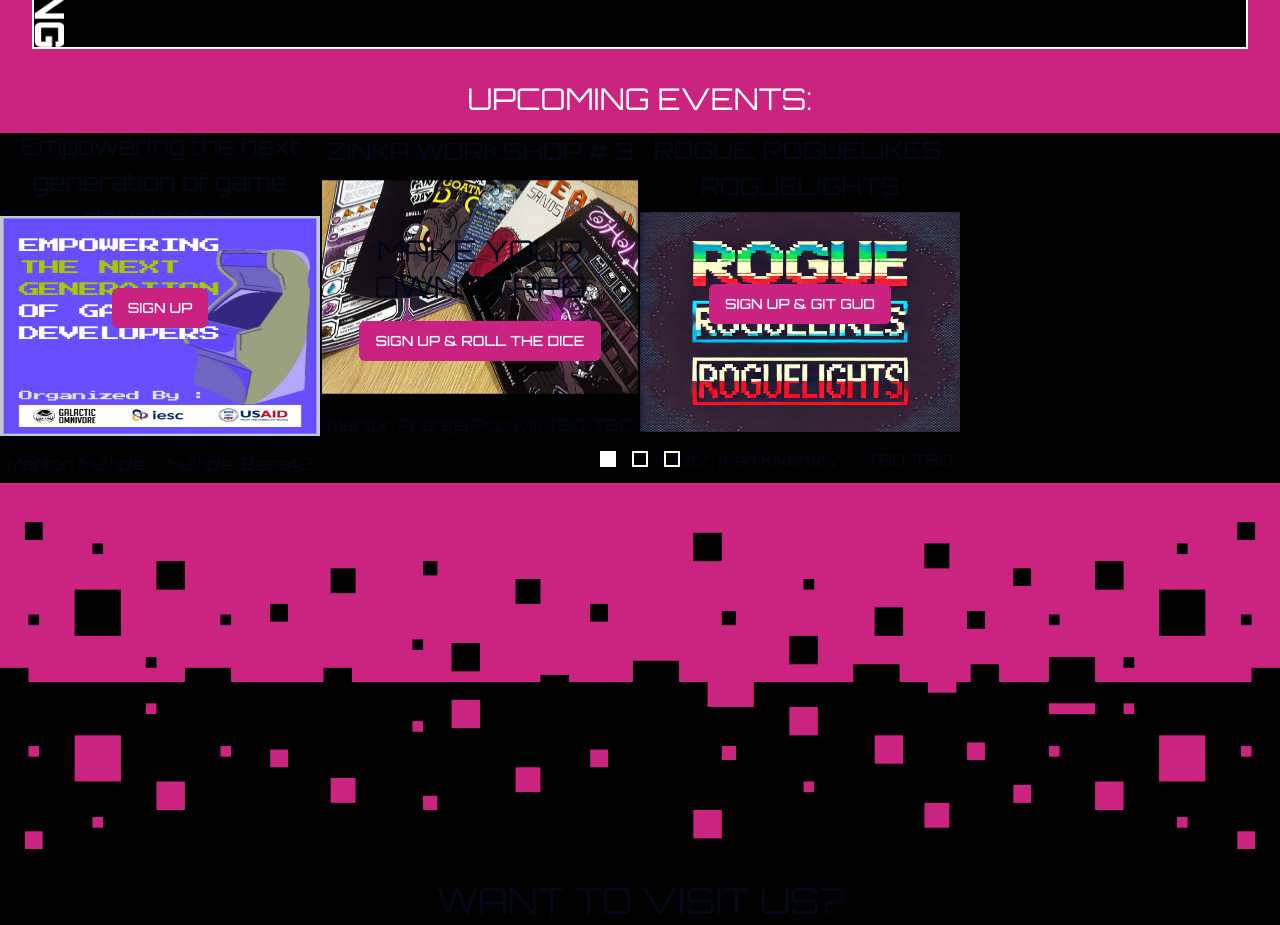
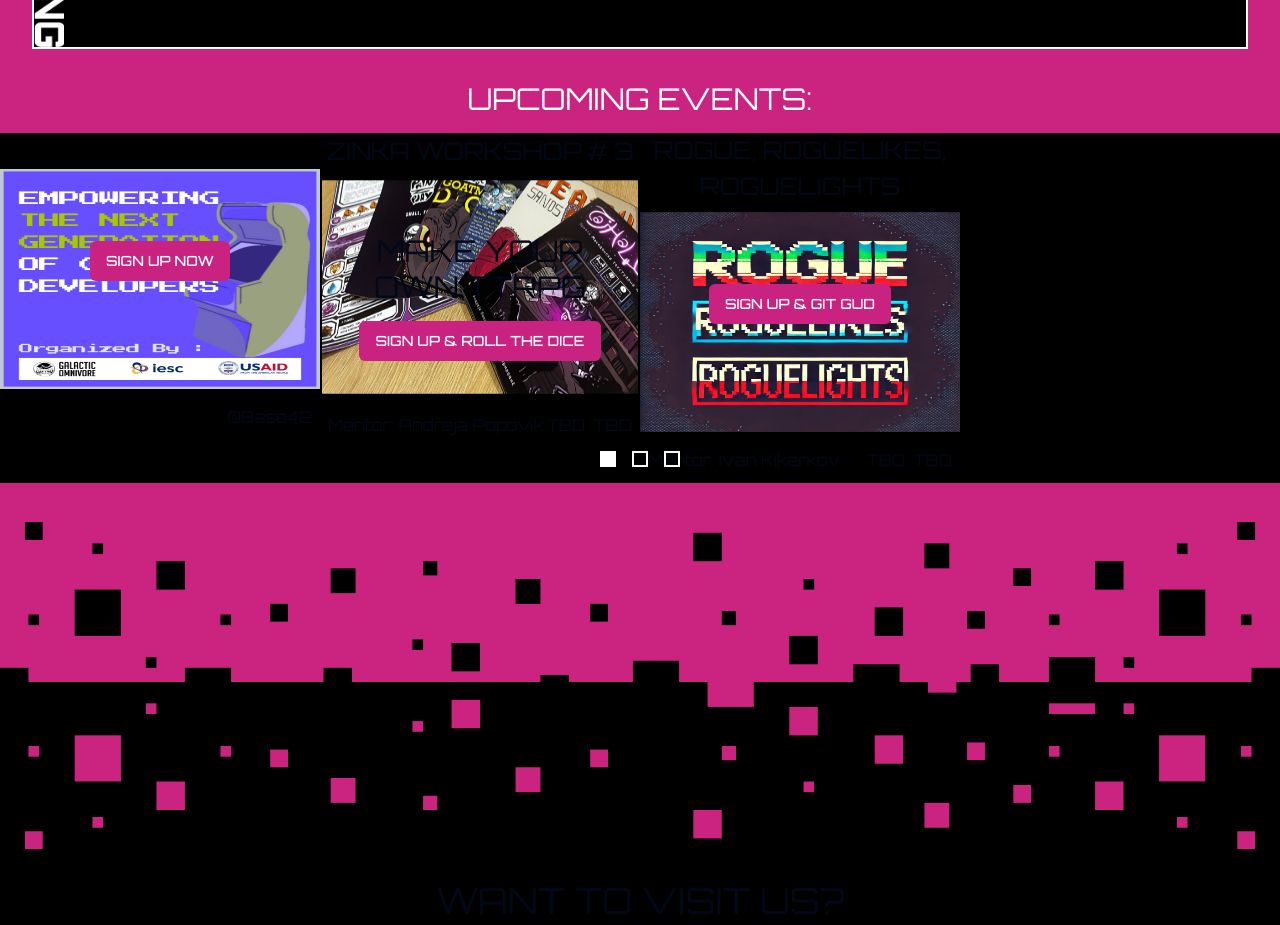
Before and after one commit to GalacticOmnivoreElder/gowebsite, a Next.js app: page / in a window 1280 px wide. Shown: the part 3020-3945 px from the top of the page. Built offline with nearby package versions, Linux system fonts and the light colour scheme.

Commit message:
Fix Event

```diff
--- a/src/app/page.js
+++ b/src/app/page.js
@@ -237,12 +237,12 @@ const EventCard = ({
 
 const eventSlidesData = [
   {
-    title: "Empowering the next generation of game developers",
-    instructor: "Mentor: Multiple",
-    date: "Multiple",
-    location: "Base42",
+    title: "",
+    instructor: "",
+    date: "",
+    location: "@Base42",
     image: event3Img,
-    cta: "SIGN UP",
+    cta: "SIGN UP NOW",
     link: "https://itch.io/jam/gogamejam2024",
   },
   {
```
